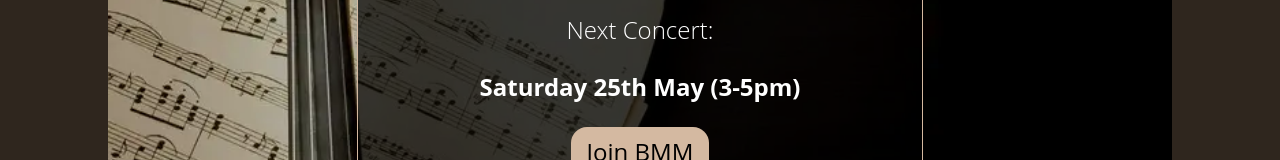
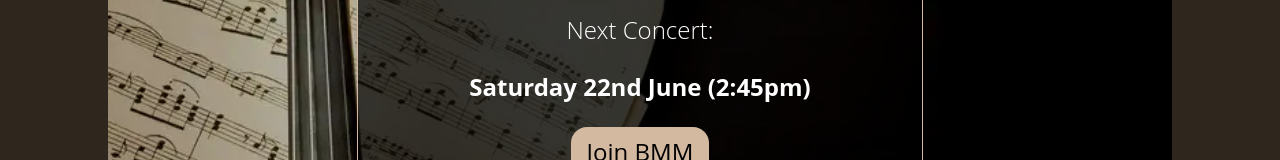
Before and after one commit to silkster87/react-bmm-website, a React (Create React App) app: page / in a window 1280 px wide. Shown: the part 412-572 px from the top of the page. Built offline with nearby package versions, Linux system fonts and the light colour scheme; no server answers.

Commit message:
Update: June concert

```diff
--- a/src/components/Banner.tsx
+++ b/src/components/Banner.tsx
@@ -24,7 +24,7 @@ export const Banner = () => {
         <p className="smallprint">79th Season</p>
         <p className="smallprint">Next Concert:</p>
         <p className="smallprint">
-          <strong>Saturday 25th May (3-5pm)</strong>
+          <strong>Saturday 22nd June (2:45pm)</strong>
         </p>
         <div className="btn-container">
           <button className="join-bmm-btn">
```
